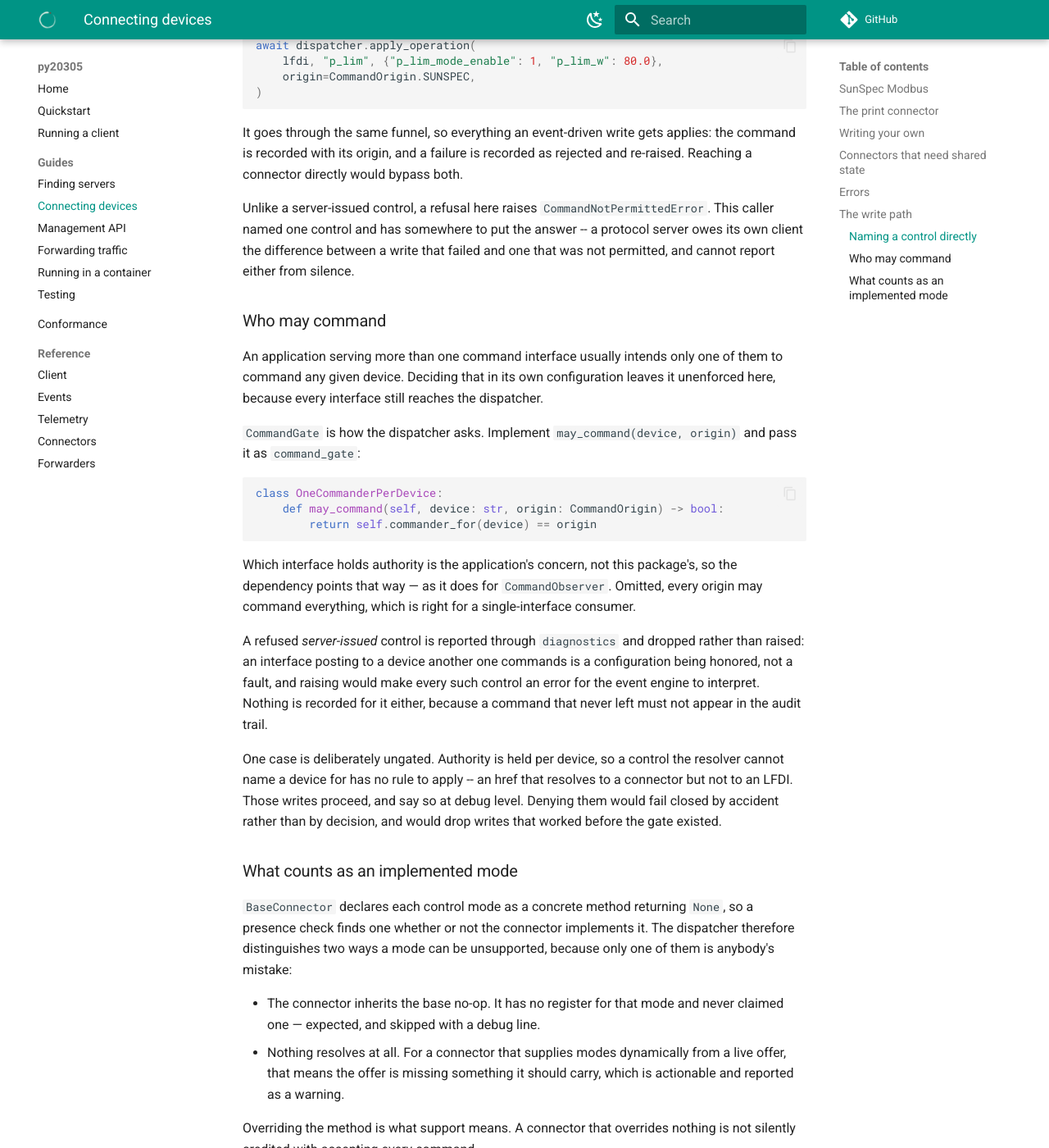
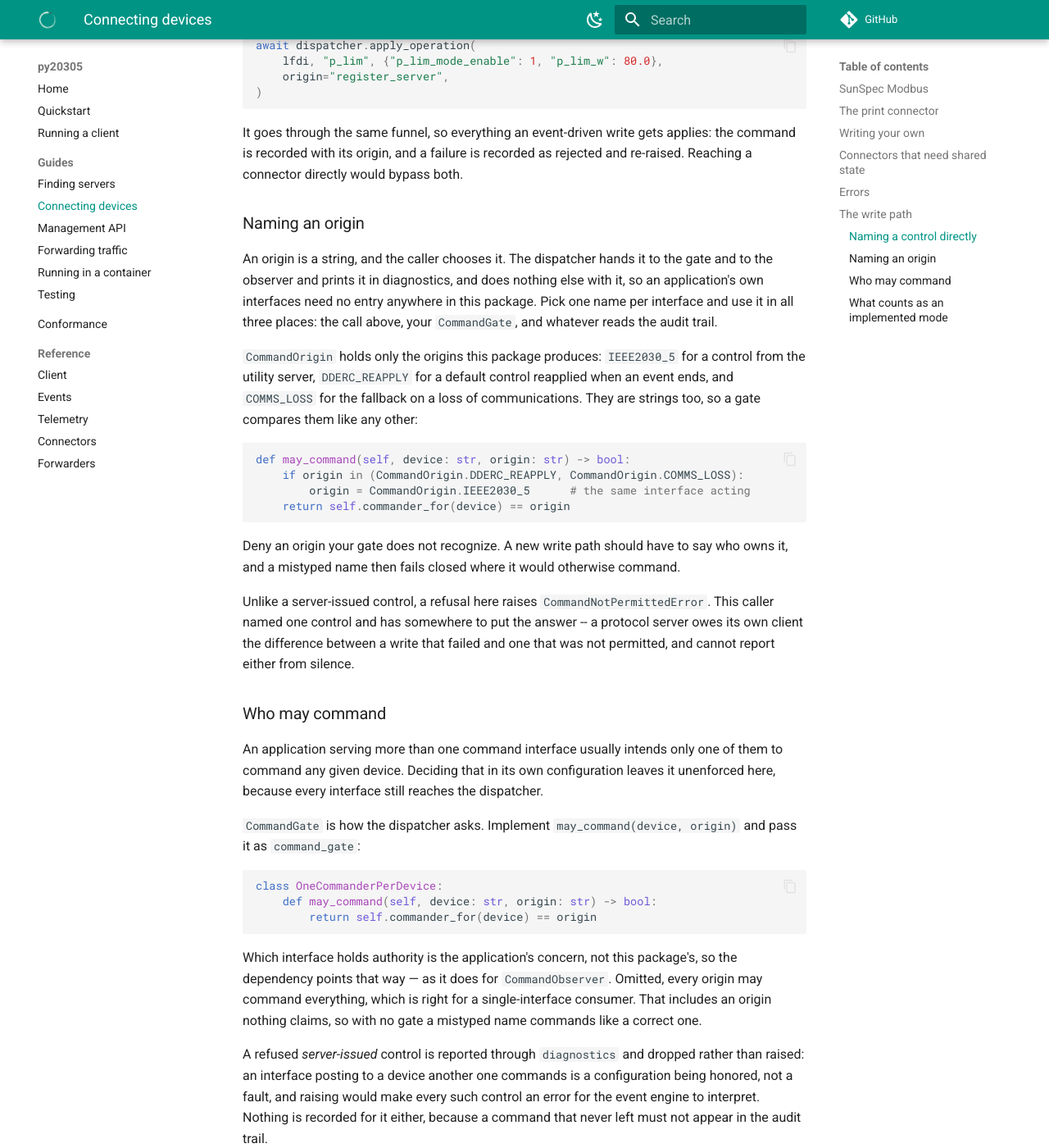
Before and after one commit to DERSecurity/py20305, an MkDocs documentation site: the page built from docs/connectors.md, in a window 1280 px wide and 1400 px high, scrolled down 3352 px. Shown: the whole window at 82% size. Built offline with MkDocs 1.6.1 and Material for MkDocs 9.7.7, drawn with Linux system fonts in a browser that asks for light colours; comment, search, counter and statistics services are not loaded.

Commit message:
Take any string as a command origin, and list only the origins made here (#44)
* Take any string as a command origin, and list only the origins made here

An origin was a member of a closed list, so an application that put
another command interface in front of the same devices needed that
interface added to this package before it could issue a command. Two had
been added that way already.

The dispatcher hands an origin to the gate and the observer and prints it
in diagnostics, and does nothing else with it. So the type is now str:
apply_operation, CommandGate, CommandObserver and CommandRecord carry
whatever the caller names. CommandOrigin keeps the three origins this
package produces, which are strings and pass through the same way.

LOCAL_API and SUNSPEC are removed. Neither is produced here; each named an
interface of an application built on this package.

* Say on the gate itself that an unrecognized origin should be denied

With an origin now a string, the gate is what stands between a mistyped
one and a write, and that was said only in the guide. It is now on
CommandGate.may_command, where someone writing a gate reads it, and
AllowAllCommands says that everything includes an origin nothing claims.

````diff
--- a/docs/connectors.md
+++ b/docs/connectors.md
@@ -147,13 +147,37 @@ which control it wants — a protocol server serving register writes, for instan
 ```python
 await dispatcher.apply_operation(
     lfdi, "p_lim", {"p_lim_mode_enable": 1, "p_lim_w": 80.0},
-    origin=CommandOrigin.SUNSPEC,
+    origin="register_server",
 )
 ```
 
 It goes through the same funnel, so everything an event-driven write gets applies:
 the command is recorded with its origin, and a failure is recorded as rejected and
 re-raised. Reaching a connector directly would bypass both.
+
+### Naming an origin
+
+An origin is a string, and the caller chooses it. The dispatcher hands it to the
+gate and to the observer and prints it in diagnostics, and does nothing else with
+it, so an application's own interfaces need no entry anywhere in this package.
+Pick one name per interface and use it in all three places: the call above, your
+`CommandGate`, and whatever reads the audit trail.
+
+`CommandOrigin` holds only the origins this package produces: `IEEE2030_5` for a
+control from the utility server, `DDERC_REAPPLY` for a default control reapplied
+when an event ends, and `COMMS_LOSS` for the fallback on a loss of
+communications. They are strings too, so a gate compares them like any other:
+
+```python
+def may_command(self, device: str, origin: str) -> bool:
+    if origin in (CommandOrigin.DDERC_REAPPLY, CommandOrigin.COMMS_LOSS):
+        origin = CommandOrigin.IEEE2030_5      # the same interface acting
+    return self.commander_for(device) == origin
+```
+
+Deny an origin your gate does not recognize. A new write path should have to say
+who owns it, and a mistyped name then fails closed where it would otherwise
+command.
 
 Unlike a server-issued control, a refusal here raises
 `CommandNotPermittedError`. This caller named one control and has somewhere to
@@ -172,14 +196,15 @@ and pass it as `command_gate`:
 
 ```python
 class OneCommanderPerDevice:
-    def may_command(self, device: str, origin: CommandOrigin) -> bool:
+    def may_command(self, device: str, origin: str) -> bool:
         return self.commander_for(device) == origin
 ```
 
 Which interface holds authority is the application's concern, not this package's,
 so the dependency points that way — as it does for `CommandObserver`. Omitted,
 every origin may command everything, which is right for a single-interface
-consumer.
+consumer. That includes an origin nothing claims, so with no gate a mistyped
+name commands like a correct one.
 
 A refused *server-issued* control is reported through `diagnostics` and dropped
 rather than raised: an interface posting to a device another one commands is a
````
Also changed, not shown: changelog.d/44.changed.md (added, +16 -0 lines), changelog.d/44.removed.md (added, +7 -0 lines), 4 other files.
